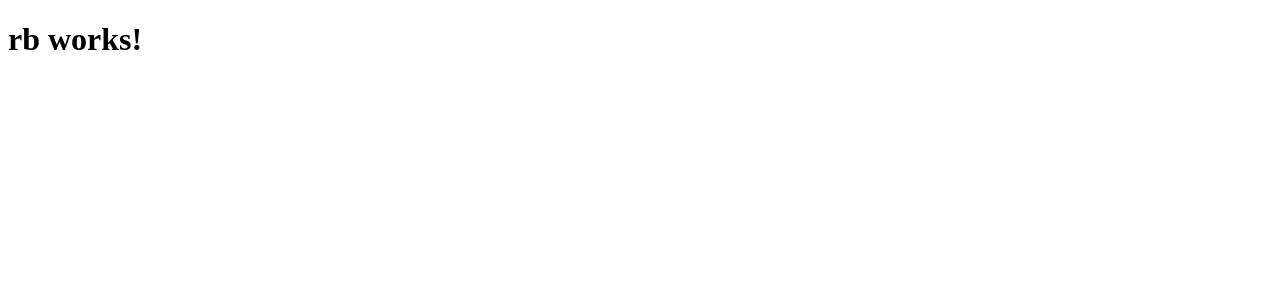
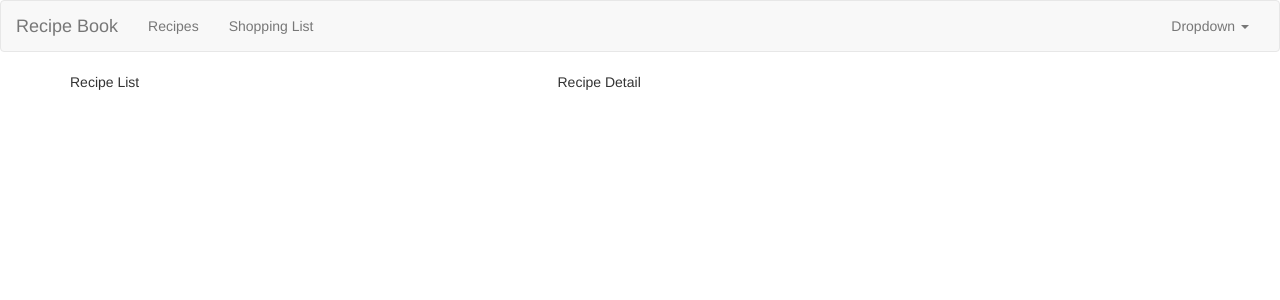
Before and after one commit to gagechoat/recipe-book, an Angular app: page / in a window 1280 px wide. Shown: the top 300 px of the page. Built offline with nearby package versions, Linux system fonts and the light colour scheme.

Commit message:
finished lesson 36

```diff
--- a/src/app/app.component.html
+++ b/src/app/app.component.html
@@ -1,3 +1,4 @@
-<h1>
-  {{title}}
-</h1>
+<rb-header></rb-header>
+<div class="container">
+  <rb-recipes></rb-recipes>
+</div>
--- a/src/app/app.component.ts
+++ b/src/app/app.component.ts
@@ -2,9 +2,7 @@ import { Component } from '@angular/core';
 
 @Component({
   selector: 'rb-root',
-  templateUrl: './app.component.html',
-  styleUrls: ['./app.component.css']
+  templateUrl: './app.component.html'
 })
 export class AppComponent {
-  title = 'rb works!';
 }
--- a/src/app/app.module.ts
+++ b/src/app/app.module.ts
@@ -4,10 +4,14 @@ import { FormsModule } from '@angular/forms';
 import { HttpModule } from '@angular/http';
 
 import { AppComponent } from './app.component';
+import { HeaderComponent } from './header.component';
+import { RecipesComponent } from './recipes/recipes.component';
 
 @NgModule({
   declarations: [
-    AppComponent
+    AppComponent,
+    HeaderComponent,
+    RecipesComponent
   ],
   imports: [
     BrowserModule,
--- /dev/null
+++ b/src/app/header.component.html
@@ -0,0 +1,27 @@
+<nav class="navbar navbar-default">
+  <div class="container-fluid">
+    <!-- Brand and toggle get grouped for better mobile display -->
+    <div class="navbar-header">
+      <a class="navbar-brand" href="#">Recipe Book</a>
+    </div>
+
+    <!-- Collect the nav links, forms, and other content for toggling -->
+    <div class="collapse navbar-collapse" id="bs-example-navbar-collapse-1">
+      <ul class="nav navbar-nav">
+        <li><a href="#">Recipes</a></li>
+        <li><a href="#">Shopping List</a></li>
+      </ul>
+      <ul class="nav navbar-nav navbar-right">
+        <li class="dropdown">
+          <a href="#" class="dropdown-toggle" role="button" aria-haspopup="true" aria-expanded="false">Dropdown <span class="caret"></span></a>
+          <ul class="dropdown-menu">
+            <li><a href="#">Login</a></li>
+            <li><a href="#">Other</a></li>
+            <li role="separator" class="divider"></li>
+            <li><a href="#">Logout</a></li>
+          </ul>
+        </li>
+      </ul>
+    </div><!-- /.navbar-collapse -->
+  </div><!-- /.container-fluid -->
+</nav>
--- /dev/null
+++ b/src/app/header.component.ts
@@ -0,0 +1,14 @@
+import { Component, OnInit } from '@angular/core';
+
+@Component({
+  selector: 'rb-header',
+  templateUrl: './header.component.html'
+})
+export class HeaderComponent implements OnInit {
+
+  constructor() { }
+
+  ngOnInit() {
+  }
+
+}
--- /dev/null
+++ b/src/app/recipes/recipes.component.html
@@ -0,0 +1,8 @@
+<div class="row">
+  <div class="col-md-5">
+    Recipe List
+  </div>
+  <div class="col-md-7">
+    Recipe Detail
+  </div>
+</div>
--- /dev/null
+++ b/src/app/recipes/recipes.component.ts
@@ -0,0 +1,14 @@
+import { Component, OnInit } from '@angular/core';
+
+@Component({
+  selector: 'rb-recipes',
+  templateUrl: './recipes.component.html'
+})
+export class RecipesComponent implements OnInit {
+
+  constructor() { }
+
+  ngOnInit() {
+  }
+
+}
--- a/src/index.html
+++ b/src/index.html
@@ -7,6 +7,7 @@
 
   <meta name="viewport" content="width=device-width, initial-scale=1">
   <link rel="icon" type="image/x-icon" href="favicon.ico">
+  <link rel="stylesheet" href="https://maxcdn.bootstrapcdn.com/bootstrap/3.3.7/css/bootstrap.min.css" integrity="sha384-BVYiiSIFeK1dGmJRAkycuHAHRg32OmUcww7on3RYdg4Va+PmSTsz/K68vbdEjh4u" crossorigin="anonymous">
 </head>
 <body>
   <rb-root>Loading...</rb-root>
```
Also changed, not shown: src/app/app.component.css (deleted), 1 other file (tests, documents, lock files or other folders).
